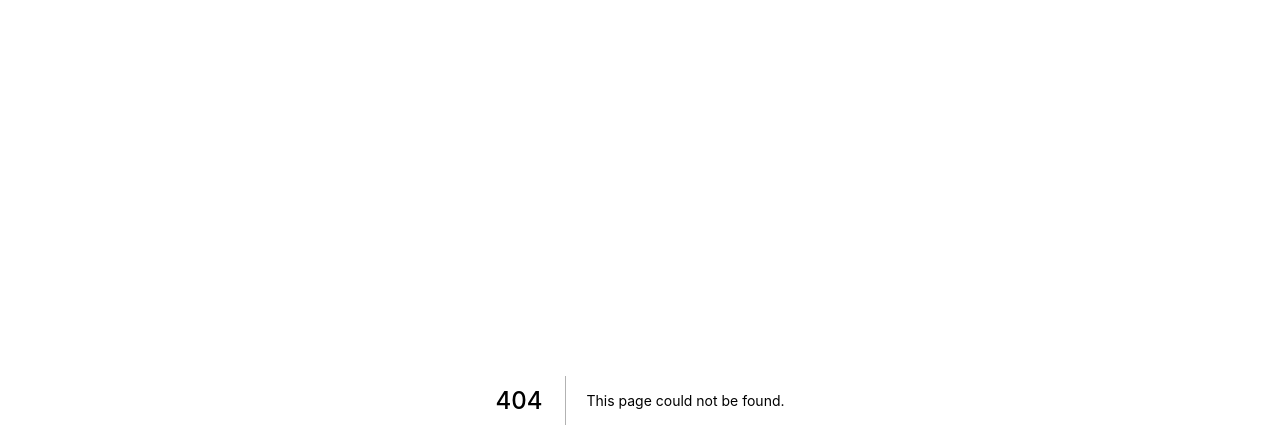
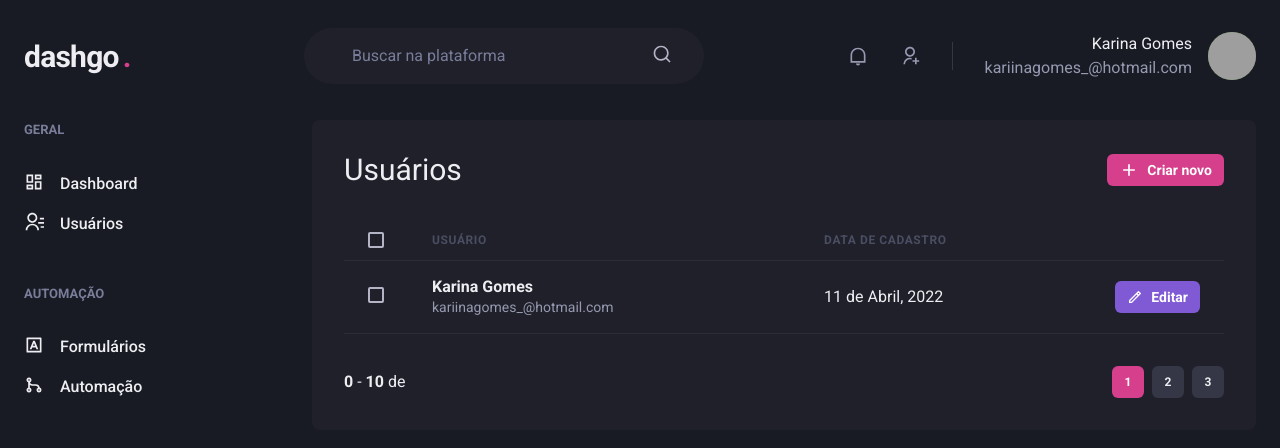
Before and after one commit to kariinagomes/ignite, a Next.js app in the folder reactjs/chapters/04-dashgo/: page /users in a window 1280 px wide. Before the commit this address had no page. Shown: the top 448 px of the page. Built offline with nearby package versions, Linux system fonts and the light colour scheme; grey boxes are pictures that could not be loaded.

Commit message:
feat: add users and create users pages and pagination component

```diff
--- /dev/null
+++ b/reactjs/chapters/04-dashgo/src/components/Pagination.tsx
@@ -0,0 +1,54 @@
+import { Box, Button, Stack } from '@chakra-ui/react';
+
+export function Pagination() {
+  return (
+    <Stack
+      direction='row'
+      spacing='6'
+      mt='8'
+      justify='space-between'
+      align='center'
+    >
+      <Box>
+        <strong>0</strong> - <strong>10</strong> de <strong></strong>
+      </Box>
+      <Stack direction='row' spacing='2'>
+        <Button
+          size='sm'
+          fontSize='xs'
+          width='4'
+          colorScheme='pink'
+          disabled
+          _disabled={{
+            bgr: 'pink.500',
+            cursor: 'default',
+          }}
+        >
+          1
+        </Button>
+        <Button
+          size='sm'
+          fontSize='xs'
+          width='4'
+          bg='gray.700'
+          _hover={{
+            bg: 'gray.500',
+          }}
+        >
+          2
+        </Button>
+        <Button
+          size='sm'
+          fontSize='xs'
+          width='4'
+          bg='gray.700'
+          _hover={{
+            bg: 'gray.500',
+          }}
+        >
+          3
+        </Button>
+      </Stack>
+    </Stack>
+  );
+}
--- /dev/null
+++ b/reactjs/chapters/04-dashgo/src/pages/users/index.tsx
@@ -0,0 +1,87 @@
+import {
+  Box,
+  Button,
+  Checkbox,
+  Flex,
+  Heading,
+  Icon,
+  Table,
+  Tbody,
+  Td,
+  Th,
+  Thead,
+  Tr,
+  Text,
+} from '@chakra-ui/react';
+import { RiAddLine, RiPencilLine } from 'react-icons/ri';
+import { Header } from '../../components/Header';
+import { Pagination } from '../../components/Pagination';
+import { Sidebar } from '../../components/Sidebar';
+
+export default function UserList() {
+  return (
+    <Box>
+      <Header />
+      <Flex w='100%' my='6' maxWidth={1480} mx='auto' px='6'>
+        <Sidebar />
+
+        <Box flex='1' borderRadius={8} bg='gray.800' p='8'>
+          <Flex mb='8' justify='space-between' align='center'>
+            <Heading size='lg' fontWeight='normal'>
+              Usuários
+            </Heading>
+            <Button
+              as='a'
+              size='sm'
+              fontSize='sm'
+              colorScheme='pink'
+              leftIcon={<Icon as={RiAddLine} fontSize='20' />}
+            >
+              Criar novo
+            </Button>
+          </Flex>
+          <Table colorScheme='whiteAlpha'>
+            <Thead>
+              <Tr>
+                <Th px='6' color='gray.300' width='8'>
+                  <Checkbox colorScheme='pink' />
+                </Th>
+                <Th>Usuário</Th>
+                <Th>Data de cadastro</Th>
+                <Th width='8'></Th>
+              </Tr>
+            </Thead>
+            <Tbody>
+              <Tr>
+                <Td px='6'>
+                  <Checkbox colorScheme='pink' />
+                </Td>
+                <Td>
+                  <Box>
+                    <Text fontWeight='bold'>Karina Gomes</Text>
+                    <Text fontSize='sm' color='gray.300'>
+                      kariinagomes_@hotmail.com
+                    </Text>
+                  </Box>
+                </Td>
+                <Td>11 de Abril, 2022</Td>
+                <Td>
+                  <Button
+                    as='a'
+                    size='sm'
+                    fontSize='sm'
+                    colorScheme='purple'
+                    leftIcon={<Icon as={RiPencilLine} fontSize='16' />}
+                  >
+                    Editar
+                  </Button>
+                </Td>
+              </Tr>
+            </Tbody>
+          </Table>
+          <Pagination />
+        </Box>
+      </Flex>
+    </Box>
+  );
+}
```
Also changed, not shown: reactjs/chapters/04-dashgo/src/pages/users/create.tsx (added, +52 -0 lines).
